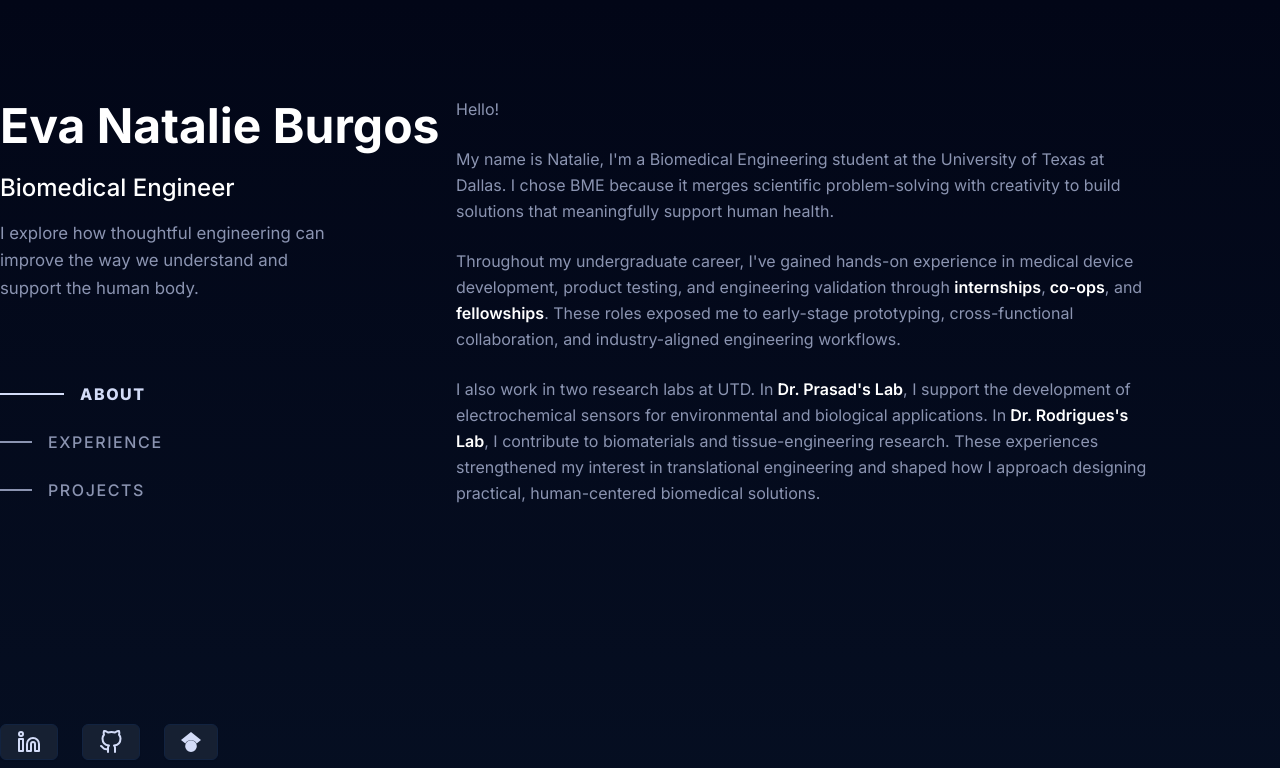
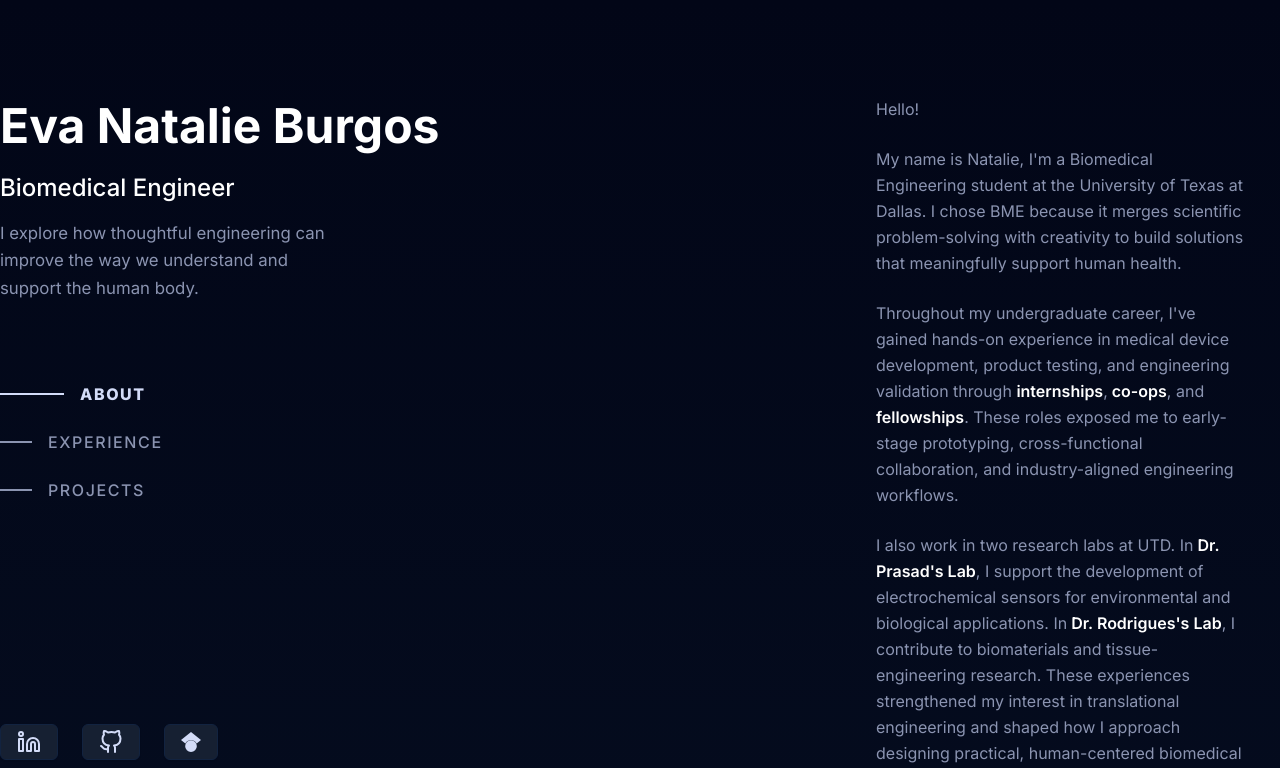
Before and after one commit to slowpoke04/eva-natalie-burgos, a Next.js app: page / in a window 1280 px wide. Shown: the top 768 px of the page. Built offline with nearby package versions, Linux system fonts and the light colour scheme.

Commit message:
Adjust main content offset to align with sidebar

```diff
--- a/src/app/layout.tsx
+++ b/src/app/layout.tsx
@@ -31,9 +31,10 @@ export default function RootLayout({
         <ThemeProvider attribute="class" defaultTheme="dark" enableSystem>
   <div className="flex">
     <Header />
-    <main className="flex-1 px-6 lg:px-0">
-      {children}
-    </main>
+    <main className="flex-1 px-6 lg:pl-[420px] lg:pr-0">
+  {children}
+</main>
+
   </div>
 </ThemeProvider>
 
```
